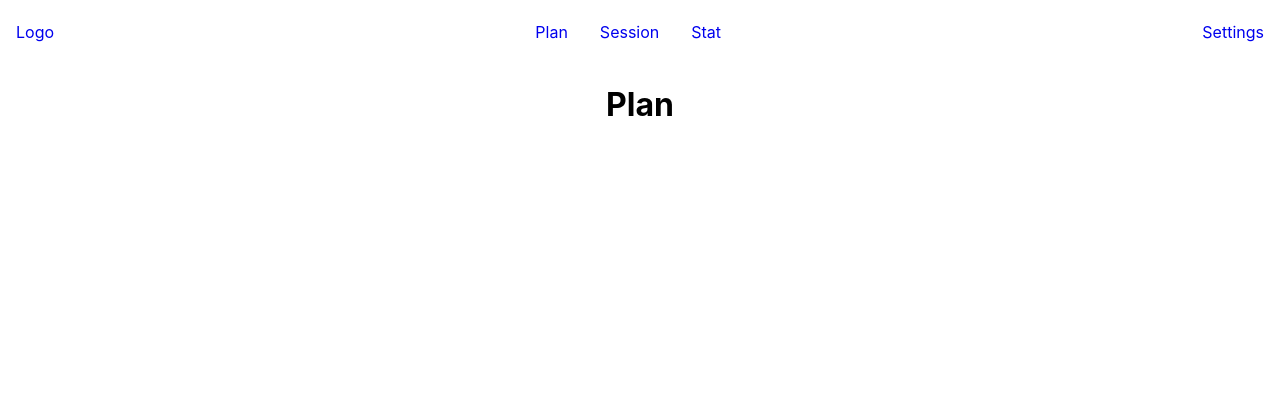
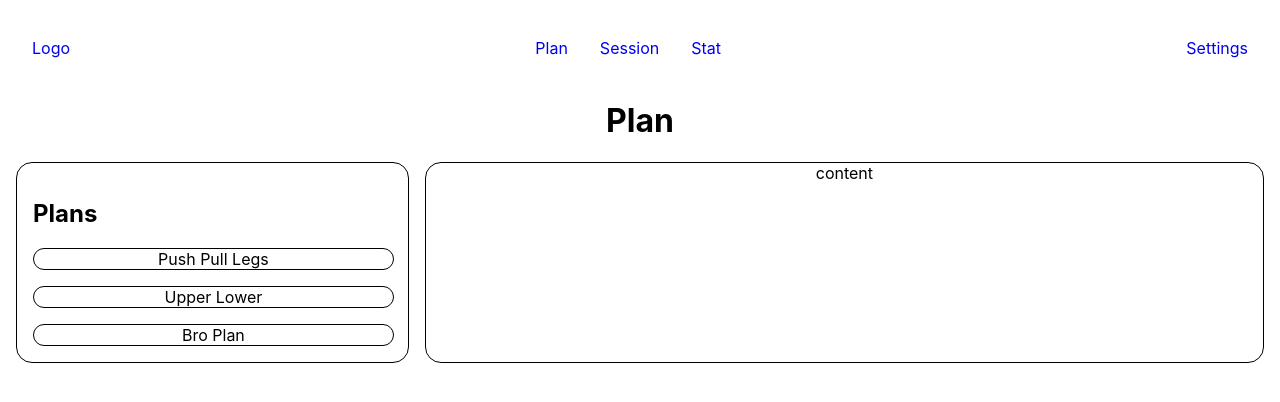
Before and after one commit to JayQkew/workout-tracking-app, a React (Create React App) app: page /plan in a window 1280 px wide. Shown: the top 402 px of the page. Built offline with nearby package versions, Linux system fonts and the light colour scheme; the HTML template or start-up script is replaced by a standard one.

Commit message:
general layout

```diff
--- /dev/null
+++ b/src/Components/AllPlans/AllPlans.css
@@ -0,0 +1,20 @@
+.plans-list{
+    display: flex;
+    flex-direction: column;
+    justify-content: center;
+    align-self: baseline;
+    gap: 1rem;
+    list-style: none;
+    width: 100%;
+    padding: 0px;
+    margin: 0px;
+}
+
+.plans-list li{
+    display: flex;
+    justify-content: center;
+    text-align: center;
+    width: 100%;
+    border: 1px solid black;
+    border-radius: 1rem;
+}
--- /dev/null
+++ b/src/Components/AllPlans/AllPlans.jsx
@@ -0,0 +1,23 @@
+import './AllPlans.css'
+import PlanCard from "../PlanCard/PlanCard";
+
+function AllPlans(props){
+    const plans = [
+        "Push Pull Legs",
+        "Upper Lower",
+        "Bro Plan"
+    ]
+
+    return(
+        <>
+            <h2>Plans</h2>
+            <ul className="plans-list">
+                {plans.map((p, i) => {
+                    return <PlanCard plan={p} id={i}/>
+                })}
+            </ul>
+        </>
+    );
+}
+
+export default AllPlans;
--- /dev/null
+++ b/src/Components/PlanCard/PlanCard.jsx
@@ -0,0 +1,12 @@
+import React from "react";
+
+function PlanCard(props){
+    const { plan, id } = props
+    return(
+        <li key={id}>
+            {plan}
+        </li>
+    )
+}
+
+export default PlanCard;
--- /dev/null
+++ b/src/Pages/Desktop/PageContent.css
@@ -0,0 +1,23 @@
+.main-content{
+    display: flex;
+    flex-direction: row;
+    gap: 1rem;
+}
+
+.side-cards{
+    display: flex;
+    justify-content: center;
+    flex-direction: column;
+    width: 30%;
+    padding: 1rem;
+    border: 1px solid black;
+    border-radius: 1rem;
+}
+
+.main-cards{
+    display: flex;
+    justify-content: center;
+    width: 70%;
+    border: 1px solid black;
+    border-radius: 1rem;
+}
--- a/src/Pages/Desktop/Plan.jsx
+++ b/src/Pages/Desktop/Plan.jsx
@@ -1,15 +1,22 @@
 import React from "react";
+import './PageContent.css'
 
-import Header from "../../Components/PageHeader/PageHeader";
+import PageHeader from "../../Components/PageHeader/PageHeader";
+import AllPlans from "../../Components/AllPlans/AllPlans";
 
 function Plan(){
     return(
-        <>
-            <Header page='Plan'/>
-            <main>
-
-            </main>
-        </>
+        <main>
+            <PageHeader page='Plan'/>
+            <section className="main-content">
+                <aside className="side-cards">
+                    <AllPlans/>
+                </aside>
+                <section className="main-cards">
+                    content
+                </section>
+            </section>
+        </main>
     )
 }
 
--- a/src/Pages/Desktop/Session.jsx
+++ b/src/Pages/Desktop/Session.jsx
@@ -1,9 +1,9 @@
 import React from "react";
-import Header from '../../Components/PageHeader/PageHeader'
+import PageHeader from '../../Components/PageHeader/PageHeader'
 
 function Session(){
     return(
-        <Header page='Session'/>
+        <PageHeader page='Session'/>
     )
 }
 
--- a/src/Pages/Desktop/Stat.jsx
+++ b/src/Pages/Desktop/Stat.jsx
@@ -1,10 +1,10 @@
 import React from "react";
 
-import Header from "../../Components/PageHeader/PageHeader";
+import PageHeader from "../../Components/PageHeader/PageHeader";
 
 function Stat(){
     return(
-        <Header page="Stats"/>
+        <PageHeader page="Stats"/>
     )
 }
 
--- a/src/Pages/Home.jsx
+++ b/src/Pages/Home.jsx
@@ -1,4 +1,4 @@
-import React, { useEffect } from "react";
+import React from "react";
 import Header from "../Components/PageHeader/PageHeader";
 
 function Home(){
--- a/src/index.css
+++ b/src/index.css
@@ -1,5 +1,6 @@
 body {
   margin: 0;
+  padding: 1rem;
   font-family: -apple-system, BlinkMacSystemFont, 'Segoe UI', 'Roboto', 'Oxygen',
     'Ubuntu', 'Cantarell', 'Fira Sans', 'Droid Sans', 'Helvetica Neue',
     sans-serif;
```
